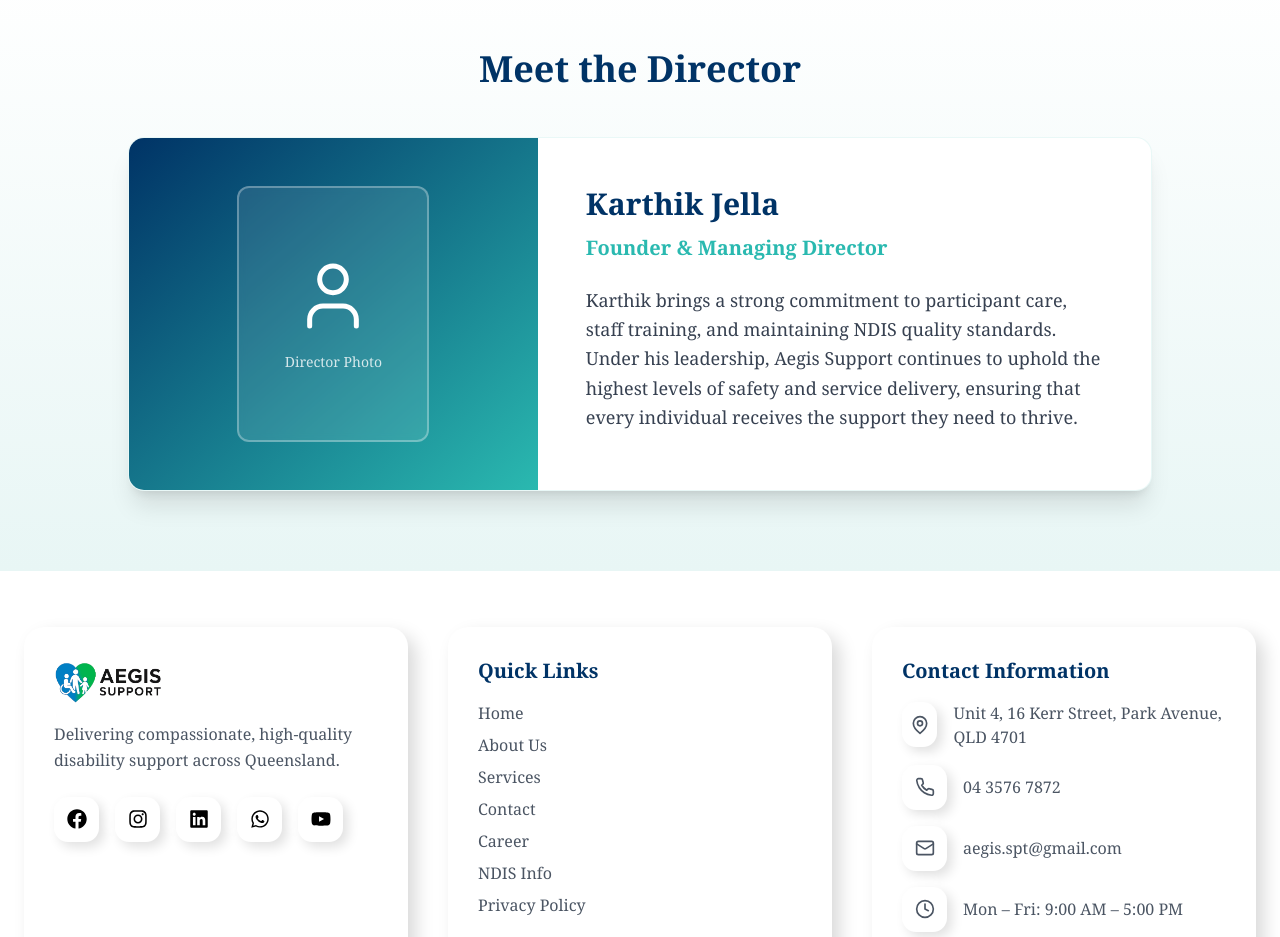
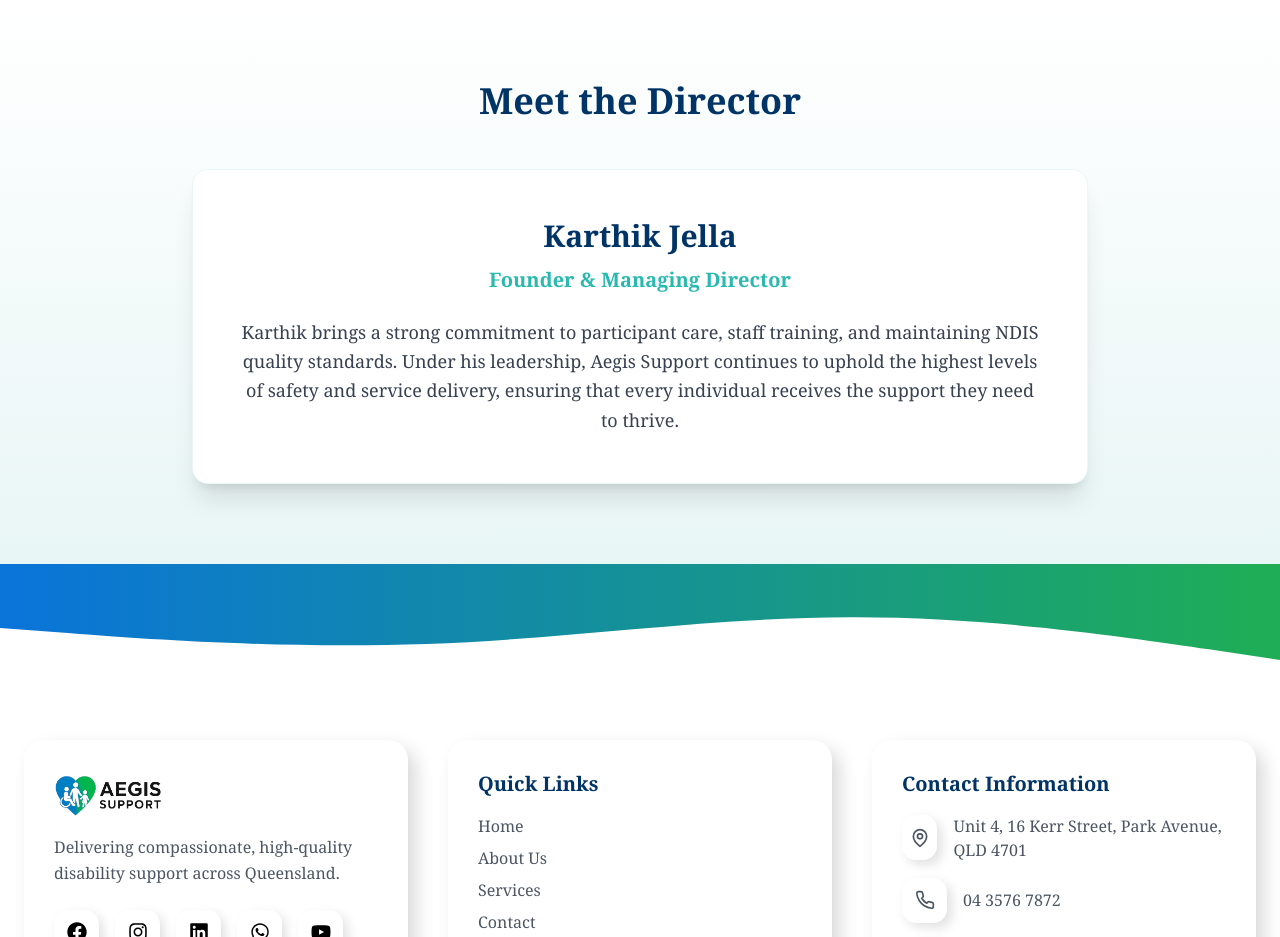
Before and after one commit to praneethbabu/AgesSupport, a React (Vite) app: page /about-us in a window 1280 px wide. Shown: the part 2020-2957 px from the top of the page. Built offline with nearby package versions, Linux system fonts and the light colour scheme.

Commit message:
Update Aegis Support website

```diff
--- a/src/App.tsx
+++ b/src/App.tsx
@@ -4,7 +4,7 @@
 import Header from "./components/Header";
 import Footer from "./components/Footer";
 import ConsultationModal from "./components/ConsultationModal";
-
+import ScrollToTop from "./pages/ScrollToTop";
 import Home from "./pages/Home";
 import About from "./pages/About";
 import Services from "./pages/Services";
@@ -13,6 +13,9 @@
 import NDIS from "./pages/NDIS";
 import PrivacyPolicy from "./pages/PrivacyPolicy";
 
+/**
+ * App Root Component
+ */
 function App() {
   const [isConsultationOpen, setIsConsultationOpen] = useState(false);
 
@@ -21,13 +24,16 @@
 
   return (
     <Router>
+      {/* 🔹 Scroll to top on every route change */}
+      <ScrollToTop />
+
       <div className="min-h-screen bg-white flex flex-col">
 
-        {/* Header */}
+        {/* Fixed Header */}
         <Header onBookConsultation={openConsultation} />
 
         {/* Main Content */}
-        <main className="pt-16 flex-grow">
+        <main className="flex-grow pt-24">
           <Routes>
             <Route
               path="/"
--- a/src/components/About/Director.tsx
+++ b/src/components/About/Director.tsx
@@ -1,5 +1,3 @@
-import { User } from 'lucide-react';
-
 const Director = () => {
   return (
     <section className="py-16 md:py-20 bg-gradient-to-b from-white to-[#E8F6F5]">
@@ -11,49 +9,49 @@
           Meet the Director
         </h2>
 
-        <div className="max-w-5xl mx-auto bg-white rounded-2xl shadow-xl overflow-hidden hover:shadow-2xl transition-all duration-300 hover:-translate-y-1 border border-[#2AB9B0]/10 animate-fadeInUp">
-          <div className="grid grid-cols-1 md:grid-cols-5 gap-0">
-            <div className="md:col-span-2 bg-gradient-to-br from-[#003366] to-[#2AB9B0] p-12 flex items-center justify-center">
-              <div className="w-48 h-64 bg-white/10 backdrop-blur-sm rounded-xl flex flex-col items-center justify-center border-2 border-white/30">
-                <User size={80} className="text-white mb-4" strokeWidth={1.5} />
-                <p className="text-white/80 text-sm text-center px-4" style={{ fontFamily: 'Cambria, Georgia, serif' }}>
-                  Director Photo
-                </p>
-              </div>
-            </div>
+        <div className="max-w-4xl mx-auto bg-white rounded-2xl shadow-xl
+                        hover:shadow-2xl transition-all duration-300
+                        hover:-translate-y-1 border border-[#2AB9B0]/10
+                        animate-fadeInUp p-12">
 
-            <div className="md:col-span-3 p-12">
           <h3
-                className="text-3xl font-bold text-[#003366] mb-3"
+            className="text-3xl font-bold text-[#003366] mb-3 text-center"
             style={{ fontFamily: 'Georgia, serif' }}
           >
             Karthik Jella
           </h3>
+
           <p
-                className="text-xl text-[#2AB9B0] font-semibold mb-6"
+            className="text-xl text-[#2AB9B0] font-semibold mb-6 text-center"
             style={{ fontFamily: 'Georgia, serif' }}
           >
             Founder & Managing Director
           </p>
+
           <p
-                className="text-lg text-gray-700 leading-relaxed"
+            className="text-lg text-gray-700 leading-relaxed text-center"
             style={{ fontFamily: 'Cambria, Georgia, serif' }}
           >
-                Karthik brings a strong commitment to participant care, staff training, and maintaining
-                NDIS quality standards. Under his leadership, Aegis Support continues to uphold the
-                highest levels of safety and service delivery, ensuring that every individual receives
-                the support they need to thrive.
+            Karthik brings a strong commitment to participant care, staff training,
+            and maintaining NDIS quality standards. Under his leadership, Aegis Support
+            continues to uphold the highest levels of safety and service delivery,
+            ensuring that every individual receives the support they need to thrive.
           </p>
-            </div>
-          </div>
         </div>
       </div>
 
       <style>{`
         @keyframes fadeInUp {
-          from { opacity: 0; transform: translateY(30px); }
-          to { opacity: 1; transform: translateY(0); }
+          from {
+            opacity: 0;
+            transform: translateY(30px);
           }
+          to {
+            opacity: 1;
+            transform: translateY(0);
+          }
+        }
+
         .animate-fadeInUp {
           animation: fadeInUp 0.8s ease-out;
         }
--- a/src/components/Footer.tsx
+++ b/src/components/Footer.tsx
@@ -1,6 +1,12 @@
 import { Mail, Phone, MapPin, Clock } from "lucide-react";
 import { Link } from "react-router-dom";
-import { FaFacebook, FaInstagram, FaLinkedin, FaWhatsapp, FaYoutube } from "react-icons/fa";
+import {
+  FaFacebook,
+  FaInstagram,
+  FaLinkedin,
+  FaWhatsapp,
+  FaYoutube,
+} from "react-icons/fa";
 
 const Footer: React.FC = () => {
   const currentYear = new Date().getFullYear();
@@ -12,6 +18,12 @@
         {`
           .footer-bg {
             background: #ffffff;
+          }
+
+          .footer-wave {
+            display: block;
+            width: 100%;
+            line-height: 0;
           }
 
           .neu-footer-card {
@@ -50,9 +62,6 @@
 
           .neu-icon:hover {
             transform: translateY(-3px);
-            box-shadow:
-              8px 8px 18px rgba(0,0,0,0.18),
-              -8px -8px 18px rgba(255,255,255,1);
           }
 
           .footer-link {
@@ -83,11 +92,32 @@
         `}
       </style>
 
-      {/* ================== FOOTER START ================== */}
+      {/* ================== SVG WAVE ================== */}
+      <div className="footer-wave">
+        <svg
+          viewBox="0 0 1440 120"
+          preserveAspectRatio="none"
+          width="100%"
+          height="120"
+        >
+          <defs>
+            <linearGradient id="footerGradient" x1="0%" y1="0%" x2="100%" y2="0%">
+              <stop offset="0%" stopColor="#0a74da" />
+              <stop offset="100%" stopColor="#1fae55" />
+            </linearGradient>
+          </defs>
+          <path
+            d="M0,64L80,69.3C160,75,320,85,480,80C640,75,800,53,960,53.3C1120,53,1280,75,1360,85.3L1440,96L1440,0L0,0Z"
+            fill="url(#footerGradient)"
+          />
+        </svg>
+      </div>
+
+      {/* ================== FOOTER ================== */}
       <footer className="footer-bg text-black py-14">
         <div className="container mx-auto px-6 grid grid-cols-1 md:grid-cols-3 gap-10">
 
-          {/* =========== Brand Info =========== */}
+          {/* Brand */}
           <div className="neu-footer-card">
             <img src="/logo.png" className="h-12 mb-4" />
             <p className="footer-text leading-relaxed">
@@ -103,7 +133,7 @@
             </div>
           </div>
 
-          {/* =========== Quick Links =========== */}
+          {/* Quick Links */}
           <div className="neu-footer-card">
             <h4 className="text-xl font-semibold mb-4 footer-title">Quick Links</h4>
             <ul className="space-y-2 footer-text">
@@ -117,13 +147,13 @@
             </ul>
           </div>
 
-          {/* =========== Contact Section =========== */}
+          {/* Contact */}
           <div className="neu-footer-card">
-            <h4 className="text-xl font-semibold mb-4 footer-title">Contact Information</h4>
+            <h4 className="text-xl font-semibold mb-4 footer-title">
+              Contact Information
+            </h4>
 
             <ul className="space-y-4 footer-text">
-
-              {/* Address */}
               <li className="flex items-center space-x-4">
                 <div className="neu-icon">
                   <MapPin size={20} className="footer-icon" />
@@ -131,7 +161,6 @@
                 <span>Unit 4, 16 Kerr Street, Park Avenue, QLD 4701</span>
               </li>
 
-              {/* Phone */}
               <li className="flex items-center space-x-4">
                 <div className="neu-icon">
                   <Phone size={20} className="footer-icon" />
@@ -141,7 +170,6 @@
                 </a>
               </li>
 
-              {/* Email */}
               <li className="flex items-center space-x-4">
                 <div className="neu-icon">
                   <Mail size={20} className="footer-icon" />
@@ -151,22 +179,20 @@
                 </a>
               </li>
 
-              {/* Working Hours */}
               <li className="flex items-center space-x-4">
                 <div className="neu-icon">
                   <Clock size={20} className="footer-icon" />
                 </div>
                 <span>Mon – Fri: 9:00 AM – 5:00 PM</span>
               </li>
-
             </ul>
           </div>
         </div>
 
-        {/* Bottom Bar */}
+        {/* Bottom */}
         <div className="mt-10 pt-6 text-center">
           <p className="footer-text text-sm">
-            &copy; {currentYear} Aegis Support Pty Ltd. All rights reserved.
+            © {currentYear} Aegis Support Pty Ltd. All rights reserved.
           </p>
         </div>
       </footer>
--- /dev/null
+++ b/src/pages/ScrollToTop.tsx
@@ -0,0 +1,18 @@
+import { useEffect } from "react";
+import { useLocation } from "react-router-dom";
+
+const ScrollToTop = () => {
+  const { pathname } = useLocation();
+
+  useEffect(() => {
+    window.scrollTo({
+      top: 0,
+      left: 0,
+      behavior: "smooth",
+    });
+  }, [pathname]);
+
+  return null;
+};
+
+export default ScrollToTop;
--- a/tsconfig.app.json
+++ b/tsconfig.app.json
@@ -20,5 +20,5 @@
     "noUnusedParameters": true,
     "noFallthroughCasesInSwitch": true
   },
-  "include": ["src"]
+  "include": ["src", "src/pages/.jsx"]
 }
```
Lines whose indentation alone changed are shown as unchanged.
